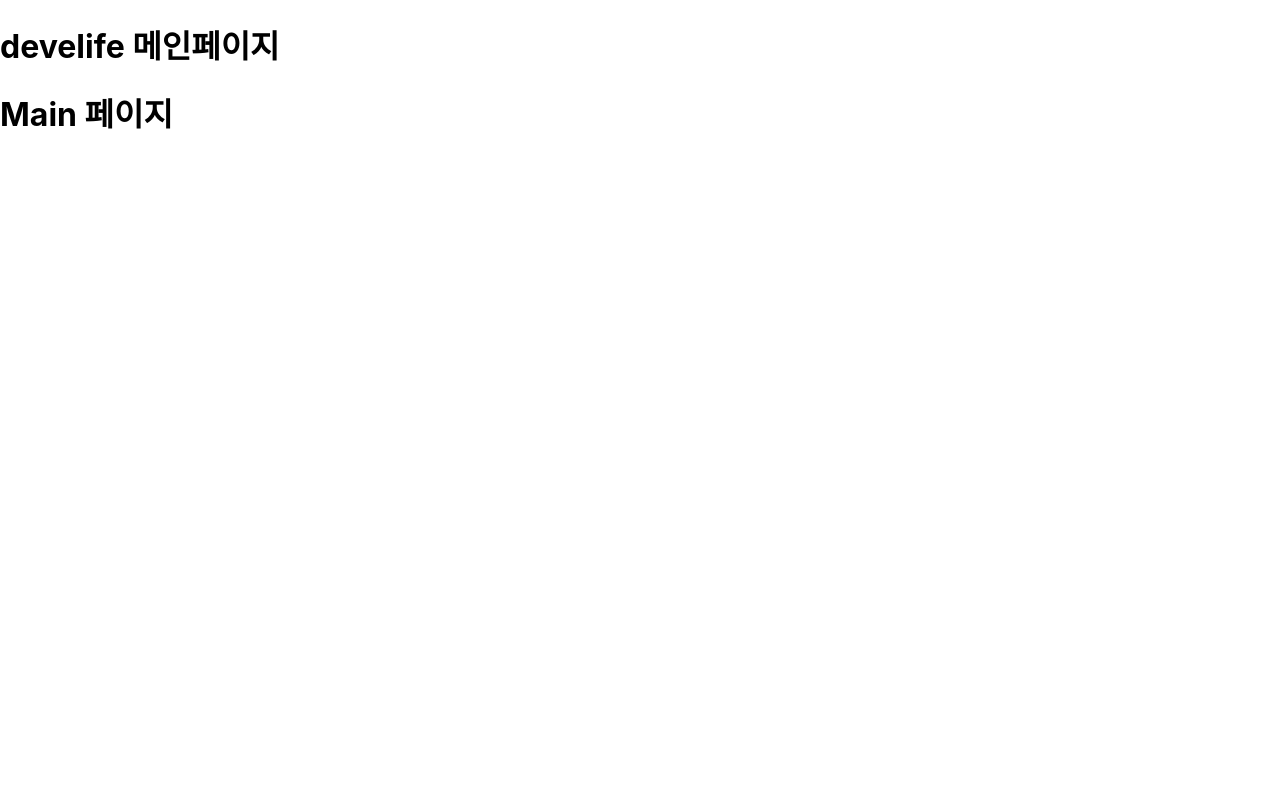
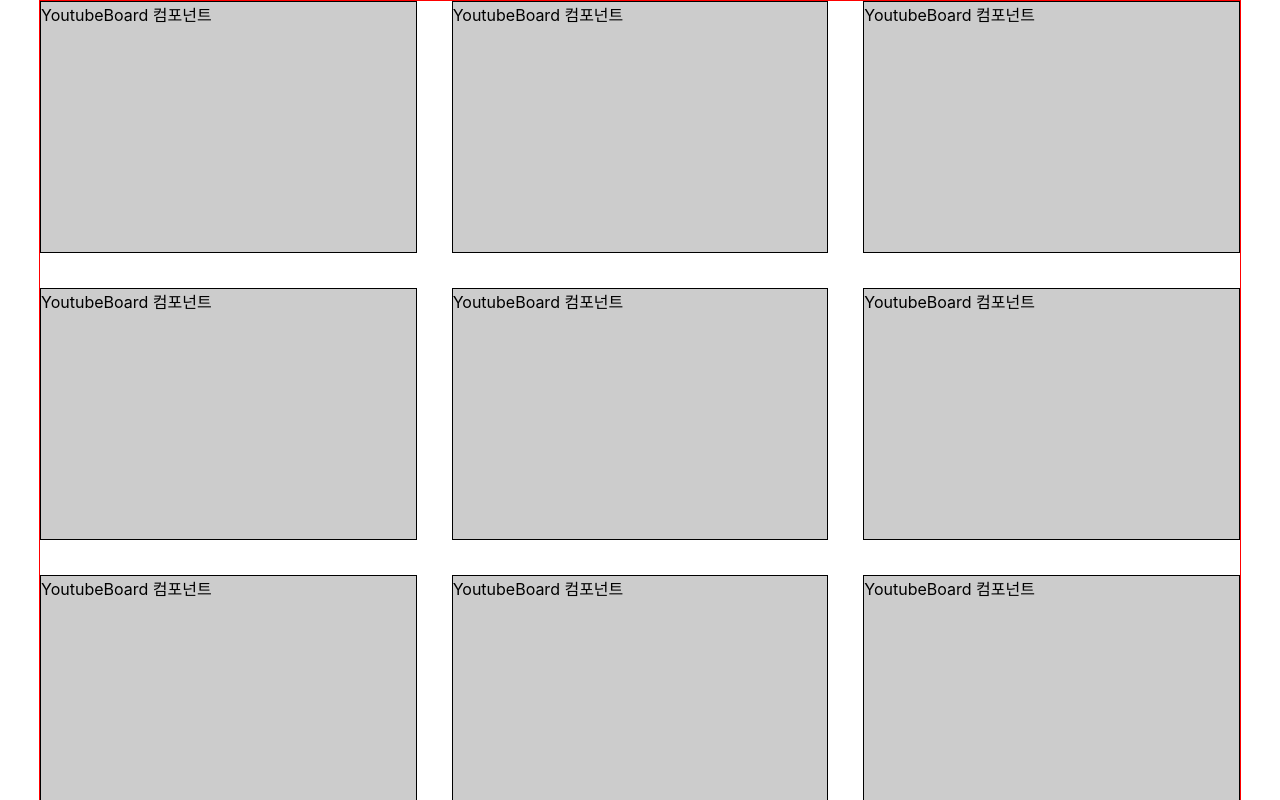
Before and after one commit to hyoloui/develife, a React (Create React App) app: page / in a window 1280 px wide. Shown: the top 800 px of the page. Built offline with nearby package versions, Linux system fonts and the light colour scheme.

Commit message:
feat: main layout
Main / Youtube 레이아웃 초안 완성

Related to: #2
by @hyoloui

```diff
--- a/src/App.js
+++ b/src/App.js
@@ -3,7 +3,6 @@ import Main from './pages/Main';
 function App() {
   return (
     <div className="App">
-      <h1>develife 메인페이지</h1>
       <Main />
     </div>
   );
--- a/src/components/YoutubeBoard.jsx
+++ b/src/components/YoutubeBoard.jsx
@@ -1,5 +1,37 @@
+import styled from '@emotion/styled';
+
 function YoutubeBoard() {
-  return <h1>YoutubeBoard 컴포넌트</h1>;
+  return (
+    <YoutubeList>
+      <YoutubeBox>YoutubeBoard 컴포넌트</YoutubeBox>
+      <YoutubeBox>YoutubeBoard 컴포넌트</YoutubeBox>
+      <YoutubeBox>YoutubeBoard 컴포넌트</YoutubeBox>
+      <YoutubeBox>YoutubeBoard 컴포넌트</YoutubeBox>
+      <YoutubeBox>YoutubeBoard 컴포넌트</YoutubeBox>
+      <YoutubeBox>YoutubeBoard 컴포넌트</YoutubeBox>
+      <YoutubeBox>YoutubeBoard 컴포넌트</YoutubeBox>
+      <YoutubeBox>YoutubeBoard 컴포넌트</YoutubeBox>
+      <YoutubeBox>YoutubeBoard 컴포넌트</YoutubeBox>
+      <YoutubeBox>YoutubeBoard 컴포넌트</YoutubeBox>
+      <YoutubeBox>YoutubeBoard 컴포넌트</YoutubeBox>
+      <YoutubeBox>YoutubeBoard 컴포넌트</YoutubeBox>
+    </YoutubeList>
+  );
 }
 
 export default YoutubeBoard;
+
+const YoutubeList = styled.div`
+  display: grid;
+  grid-template-columns: 1fr 1fr 1fr;
+  grid-gap: 35px;
+`;
+const YoutubeBox = styled.div`
+  display: inline-block;
+
+  // 유튜브 들어오면 지워주기
+  height: 250px;
+  border: 1px solid black;
+  background-color: #ccc;
+  //
+`;
--- a/src/pages/Main.js
+++ b/src/pages/Main.js
@@ -1,7 +1,19 @@
+import styled from '@emotion/styled';
 import React from 'react';
+import YoutubeBoard from '../components/YoutubeBoard';
 
 function Main() {
-  return <h1>Main 페이지</h1>;
+  return (
+    <MainWrapper>
+      <YoutubeBoard></YoutubeBoard>
+    </MainWrapper>
+  );
 }
 
 export default Main;
+
+const MainWrapper = styled.div`
+  max-width: 1200px;
+  margin: 0 auto;
+  border: 1px solid red;
+`;
```
